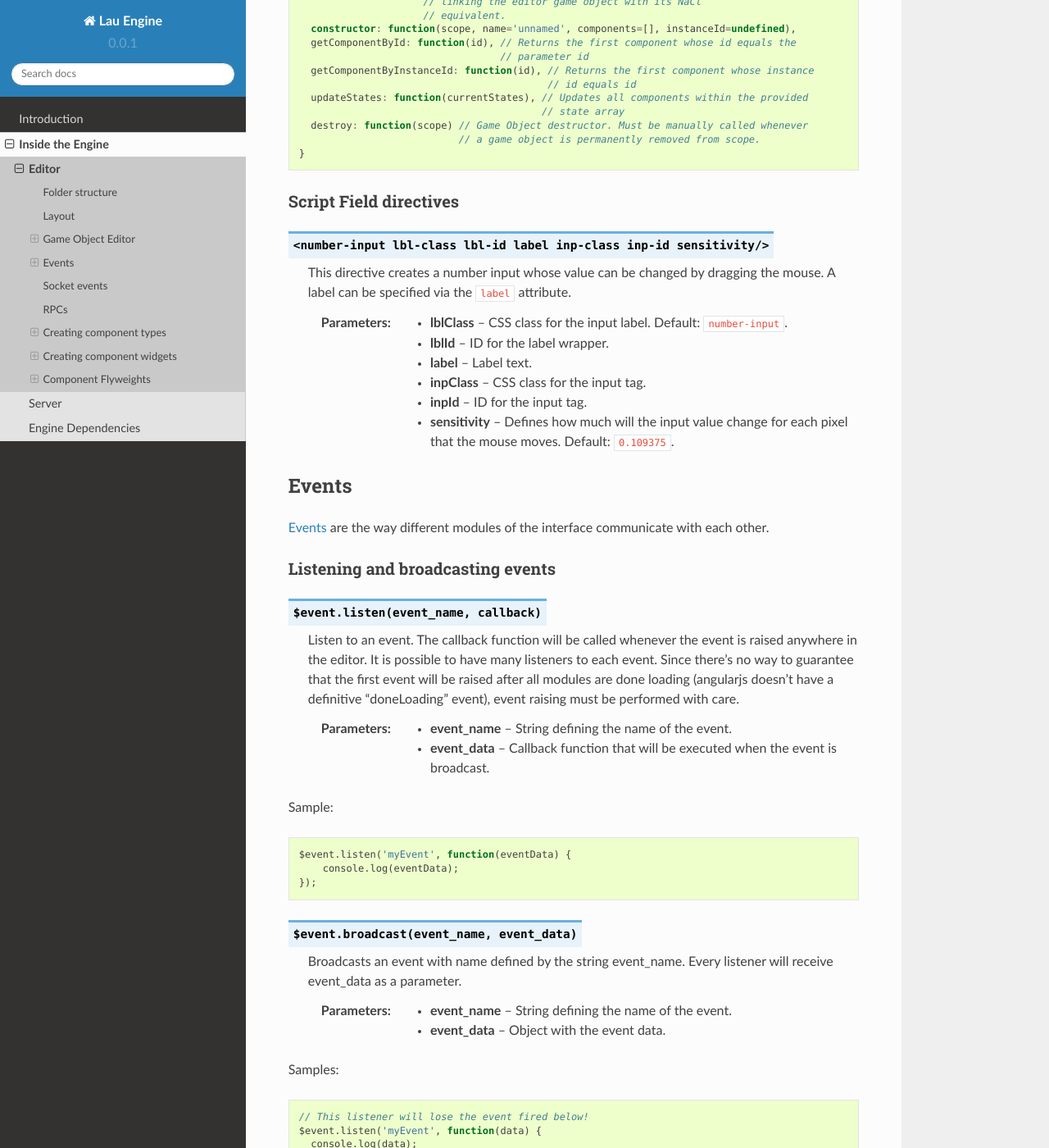
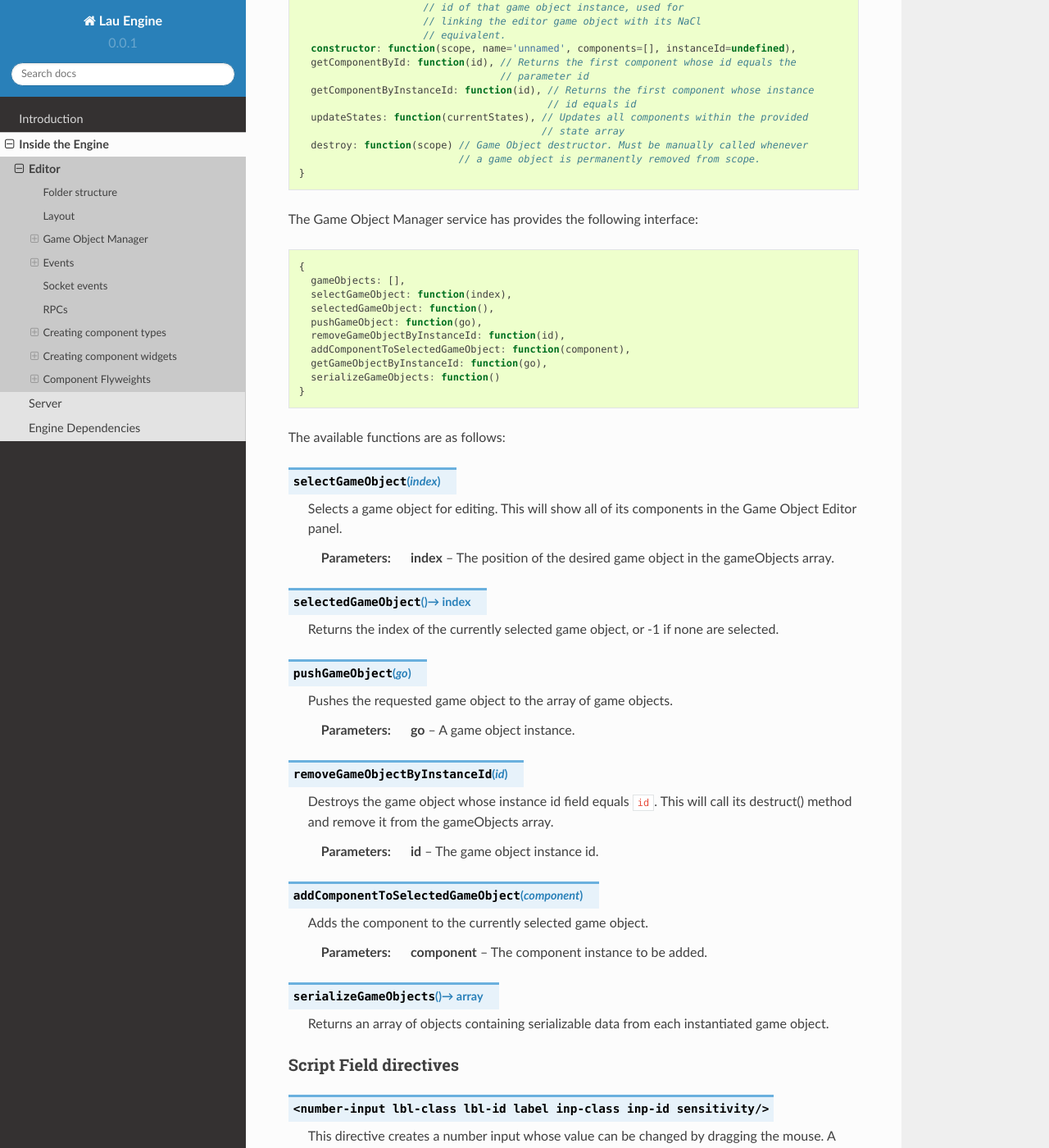
Before and after one commit to csantosbh/Lauen, a Sphinx documentation site: the page built from docs/source/editor.rst, in a window 1280 px wide and 1400 px high, scrolled down 2286 px. Shown: the whole window at 82% size. Built offline with Sphinx 7.4.7 and the Read the Docs theme 2.0.0, drawn with Linux system fonts in a browser that asks for light colours; some of the changed text lies outside the part shown.

Commit message:
Updating the editor documentation.

```diff
--- a/docs/source/editor.rst
+++ b/docs/source/editor.rst
@@ -72,13 +72,14 @@ following files:
   ``scripts/directives/project_panel.js`` (logic).
 
 ==================
-Game Object Editor
+Game Object Manager
 ==================
 
-All game objects are stored in the array ``$scope.gameObjects``, defined in
-``scripts/controllers/main.js``. The boolean ``$scope.currentGameObjectId``
-contains the index of the currently selected game object (the one highlighted
-in the hierarchy).
+All game objects are stored in the array ``gameObjectManager.gameObjects``,
+defined in ``scripts/services/game_object_manager.js``. The variable
+``currentGameObjectId`` (defined in the same service) contains the index of the
+currently selected game object (the one highlighted in the hierarchy). If no
+game object is selected, then this variable is set to -1.
 
 Each game object is an instance of a prototype defined in
 ``scripts/lau/game_object.js``. It has an array of components, whose prototypes
@@ -106,6 +107,59 @@ fields:
       destroy: function(scope) // Game Object destructor. Must be manually called whenever
                                // a game object is permanently removed from scope.
     }
+
+The Game Object Manager service has provides the following interface:
+
+.. code-block:: javascript
+
+    {
+      gameObjects: [],
+      selectGameObject: function(index),
+      selectedGameObject: function(),
+      pushGameObject: function(go),
+      removeGameObjectByInstanceId: function(id),
+      addComponentToSelectedGameObject: function(component),
+      getGameObjectByInstanceId: function(go),
+      serializeGameObjects: function()
+    }
+
+The available functions are as follows:
+
+.. function:: selectGameObject(index)
+
+   Selects a game object for editing. This will show all of its components in
+   the Game Object Editor panel.
+
+   :param index: The position of the desired game object in the gameObjects array.
+
+.. function:: selectedGameObject() -> index
+
+   Returns the index of the currently selected game object, or -1 if none are
+   selected.
+
+.. function:: pushGameObject(go)
+
+   Pushes the requested game object to the array of game objects.
+
+   :param go: A game object instance.
+
+.. function:: removeGameObjectByInstanceId(id)
+
+   Destroys the game object whose instance id field equals ``id``. This will
+   call its destruct() method and remove it from the gameObjects array.
+
+   :param id: The game object instance id.
+
+.. function:: addComponentToSelectedGameObject(component)
+
+   Adds the component to the currently selected game object.
+
+   :param component: The component instance to be added.
+
+.. function:: serializeGameObjects() -> array
+
+   Returns an array of objects containing serializable data from each
+   instantiated game object.
 
 -----------------------
 Script Field directives
```
Also changed, not shown: 1 other file.
